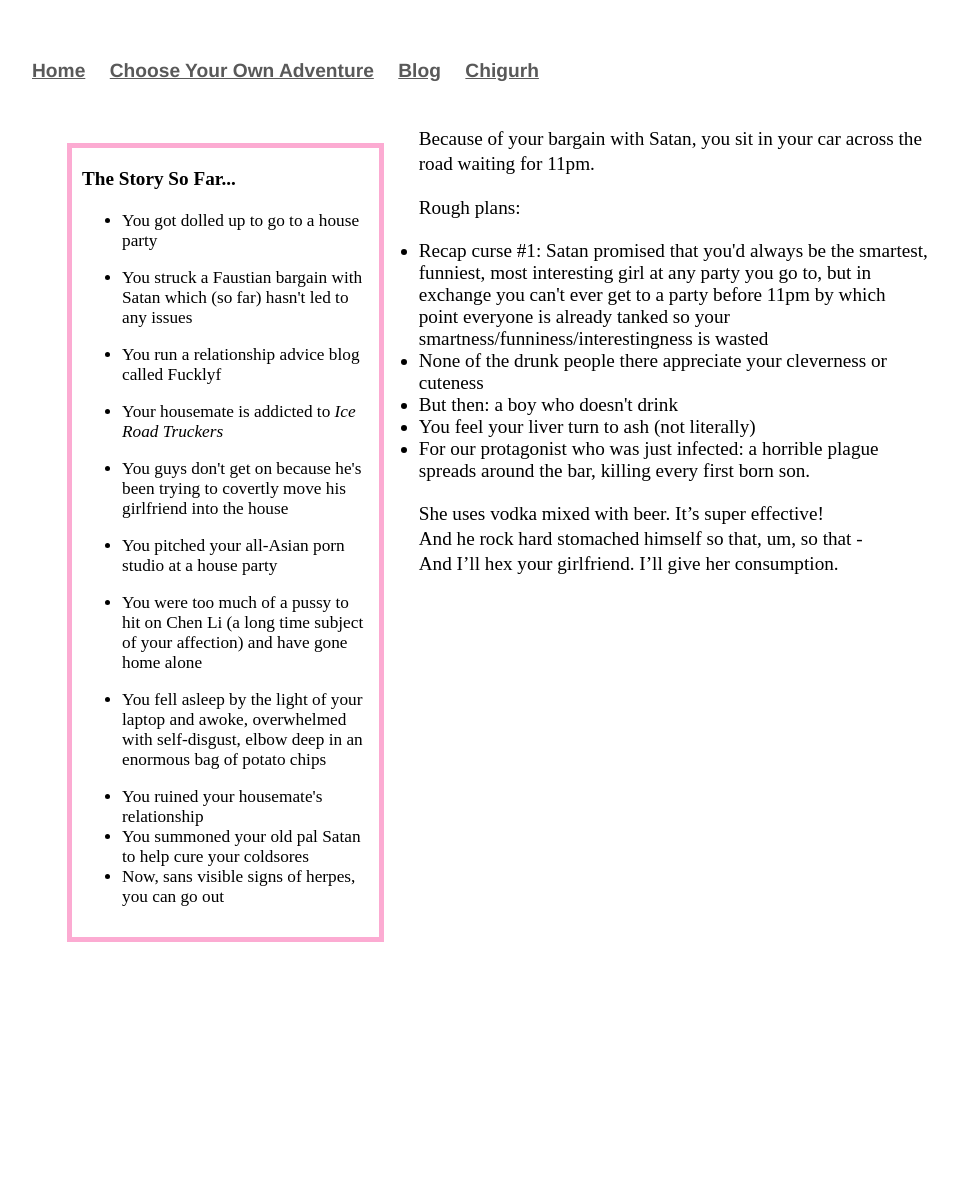
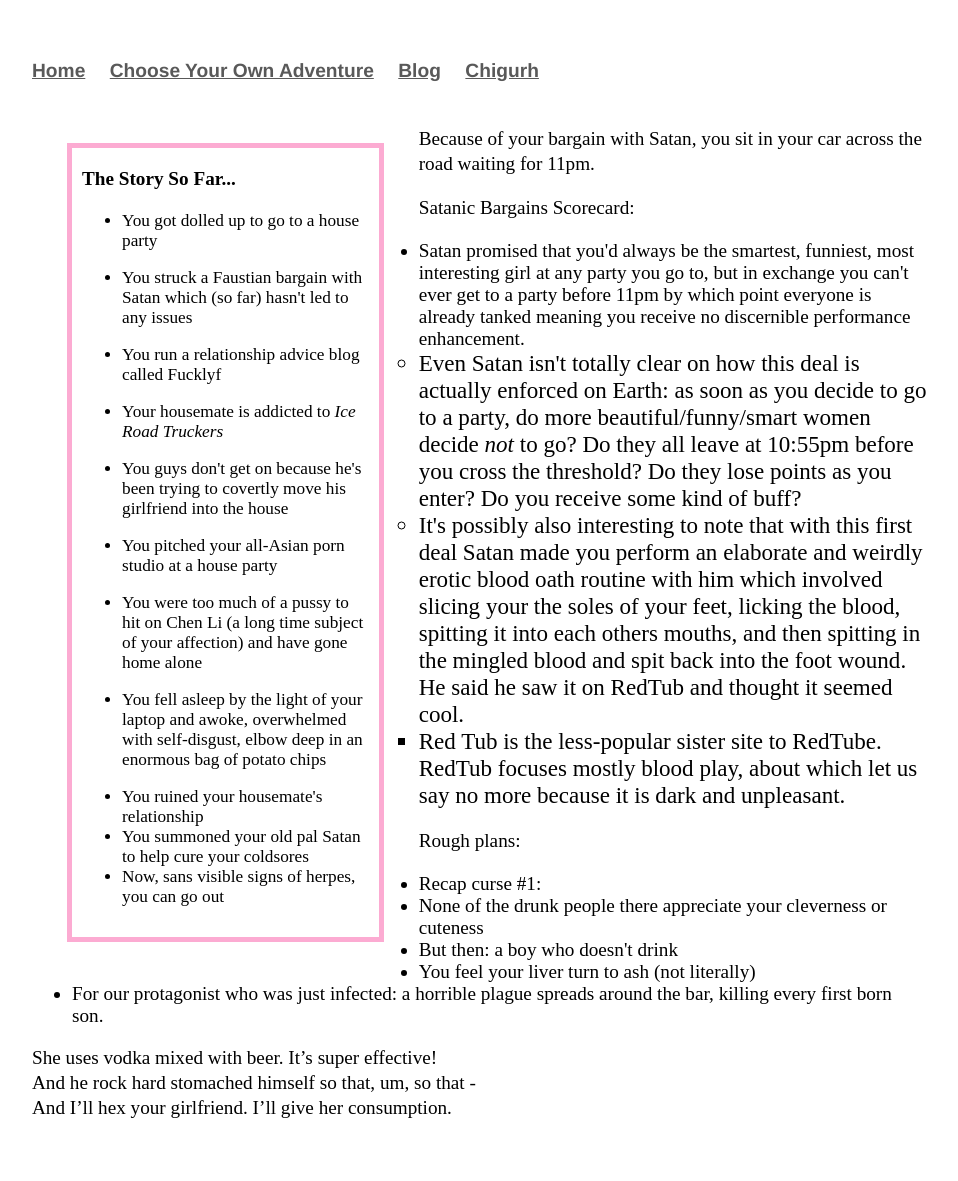
Before and after one commit to Pinelife/pinelife.github.io, a Jekyll site: the page Hellhole/Room11.html, which Jekyll copies as it is, in a window 1280 px wide. Shown: the whole page, without its empty margins (160-1118 px from the left). Built offline with Jekyll 4.4.1, drawn with Linux system fonts in a browser that asks for light colours; before the commit the page ends 977 px from its top, so only the background shows below that.

Commit message:
Update Room11.html

```diff
--- a/Hellhole/Room11.html
+++ b/Hellhole/Room11.html
@@ -45,11 +45,28 @@
 Because of your bargain with Satan, you sit in your car across the road waiting for 11pm.
 </p>
 <p>
+	Satanic Bargains Scorecard:
+	<ul>
+		<li>Satan promised that you'd always be the smartest, funniest, most interesting girl at any party you go to,
+		but in exchange you can't ever get to a party before 11pm by which point everyone is already tanked meaning you receive no
+		discernible performance enhancement.
+			<ul>	<li>Even Satan isn't totally clear on how this deal is actually enforced on Earth: as soon as you decide to go to a party,
+				do more beautiful/funny/smart women decide <i>not</i> to go? Do they all leave at 10:55pm before
+				you cross the threshold? Do they lose points as you enter? Do you receive some kind of buff?</li>
+				<li>It's possibly also interesting to note that with this first deal Satan made you perform an
+				elaborate and weirdly erotic blood oath routine with him which involved slicing your the soles of your feet,
+				 licking the blood, spitting it into each others mouths, and then spitting in the mingled blood and spit back
+					into the foot wound. He said he saw it on RedTub and thought it seemed cool.</li>
+				<ul><li>Red Tub is the less-popular sister site to RedTube. RedTub focuses mostly blood play, about which
+				let us say no more because it is dark and unpleasant.</li></ul></ul>
+
+		</li></li>
+</ul>
+</p>
+<p>
 	Rough plans:
 		<ul>
-<li>Recap curse #1: Satan promised that you'd always be the smartest, funniest, most interesting girl at any party you go to,
-	but in exchange you can't ever get to a party before 11pm by which point everyone is already tanked so your
-	smartness/funniness/interestingness is wasted </li>
+<li>Recap curse #1:  </li>
 	<li>None of the drunk people there appreciate your cleverness or cuteness</li>
 	<li>But then: a boy who doesn't drink</li>
 	<li>You feel your liver turn to ash (not literally)</li>
```
